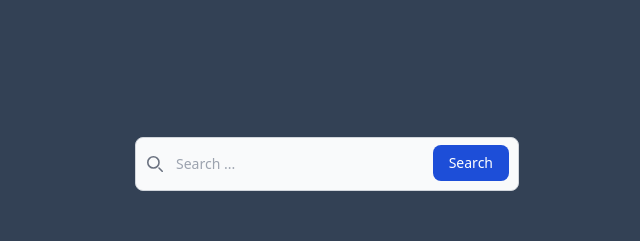
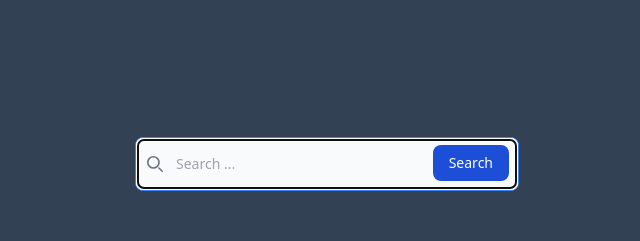
Before and after one commit to MehdiHMohammadi/vite-template-react, a React (Vite) app: page / in a window 1280 px wide. Shown: the top 241 px of the page, without its empty margins (313-953 px from the left). Built offline with nearby package versions, Linux system fonts and the light colour scheme.

Commit message:
add isFocused

```diff
--- a/src/App.jsx
+++ b/src/App.jsx
@@ -30,6 +30,8 @@ const App = () => {
           label="Search"
           value={searchText}
           onInputeChange={handleSearch}
+          type="search"
+          isFocused="false"
         />
         {/* <List props={list} /> */}
         {/* <List list={stories} /> */}
--- a/src/components/InputWithLabel.jsx
+++ b/src/components/InputWithLabel.jsx
@@ -1,6 +1,14 @@
 import PropTypes from "prop-types";
+import { useRef, useEffect } from "react";
 
-const InputWithLabel = ({ id, label, value, onInputeChange }) => {
+const InputWithLabel = ({
+  id,
+  label,
+  value,
+  onInputeChange,
+  type = "text",
+  isFocused,
+}) => {
   console.log("Search");
 
   InputWithLabel.propTypes = {
@@ -8,6 +16,8 @@ const InputWithLabel = ({ id, label, value, onInputeChange }) => {
     value: PropTypes.string,
     id: PropTypes.string,
     label: PropTypes.string,
+    type: PropTypes.string,
+    isFocused: PropTypes.bool,
   };
   //   const [searchText, setSearchText] = useState("");
 
@@ -17,6 +27,14 @@ const InputWithLabel = ({ id, label, value, onInputeChange }) => {
     onInputeChange(input);
     // setSearchText(input.value);
   };
+
+  const inputRef = useRef();
+
+  useEffect(() => {
+    if (isFocused && inputRef.current) {
+      inputRef.current.focus();
+    }
+  }, [isFocused]);
   return (
     <>
       <form className="w-96">
@@ -46,11 +64,13 @@ const InputWithLabel = ({ id, label, value, onInputeChange }) => {
           </div>
           <input
             defaultValue={value}
-            type="search"
+            type={type}
             id={id}
             className="block w-full p-4 pl-10 text-sm text-gray-900 border border-gray-300 rounded-lg bg-gray-50 focus:ring-blue-500 focus:border-blue-500 dark:bg-gray-700 dark:border-gray-600 dark:placeholder-gray-400 dark:text-white dark:focus:ring-blue-500 dark:focus:border-blue-500"
             placeholder="Search ..."
             required
+            ref={inputRef}
+            // autoFocus={isFocused}
           />
           <button
             onClick={handleChange}
```
